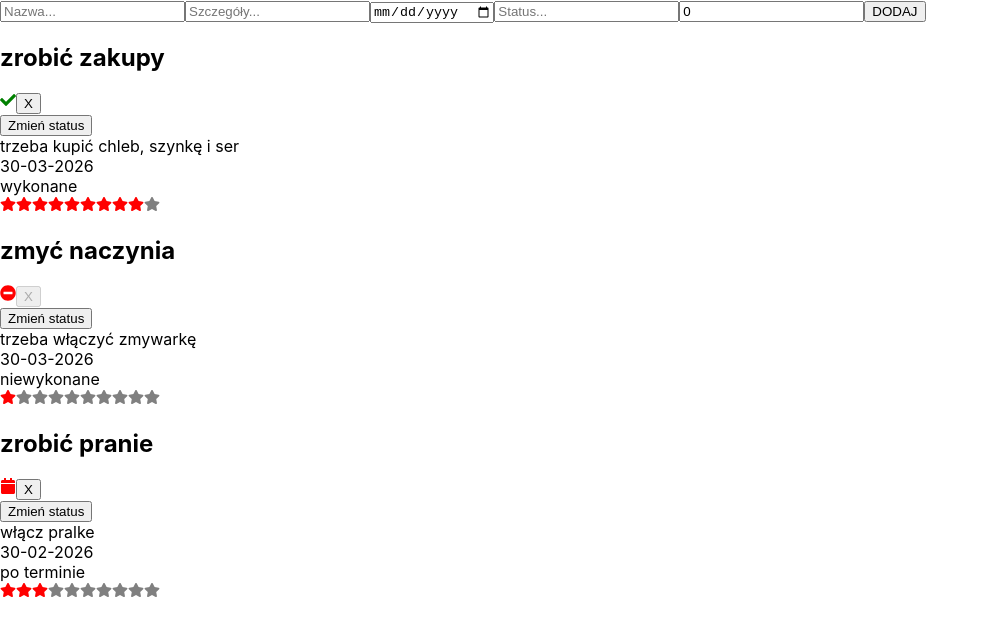
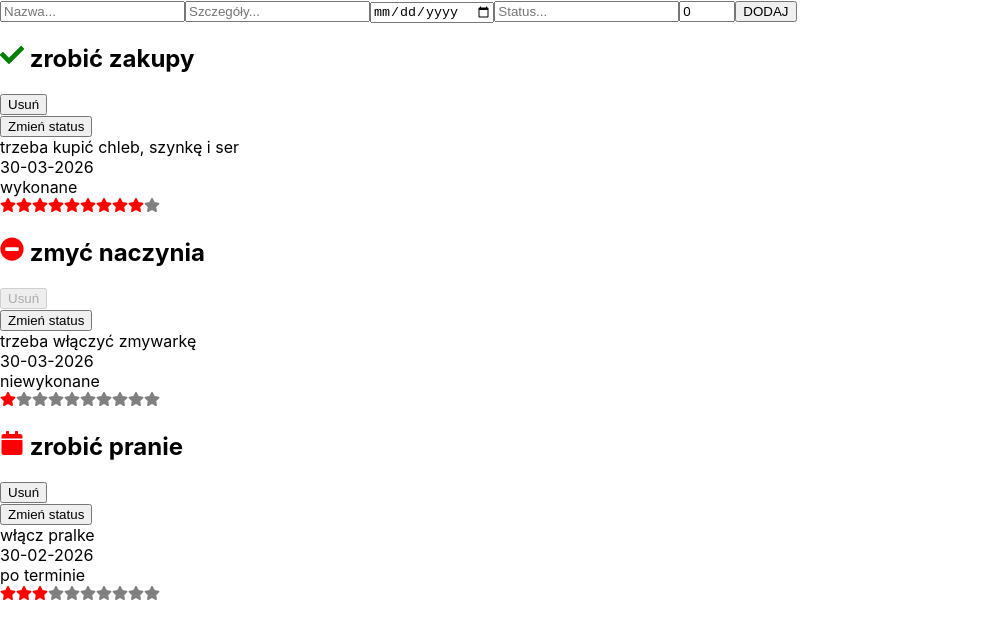
Before and after one commit to NiceNiceSwan/PAIM_lab1, a React (Create React App) app: page / in a window 1280 px wide. Shown: the top 638 px of the page, without its empty margins (0-989 px from the left). Built offline with nearby package versions, Linux system fonts and the light colour scheme.

Commit message:
poprawienie wyglądu ikony, maksymalne wartości dla ratingu

```diff
--- a/src/components/AddTaskForm/index.jsx
+++ b/src/components/AddTaskForm/index.jsx
@@ -29,7 +29,7 @@ export default function AddtaskForm () {
             <input {...detailProps} type="textarea" placeholder = "Szczegóły..." required />
             <input {...expiryProps} type="date" required />
             <input {...completionProps} type="text" placeholder = "Status..." required />
-            <input {...ratingProps} type="number" placeholder = "Trudność..." required />
+            <input {...ratingProps} type="number" placeholder = "Trudność..." min={0} max={10} required />
             <button>DODAJ</button>
         </form>
     )
--- a/src/components/Star/index.jsx
+++ b/src/components/Star/index.jsx
@@ -1,4 +1,3 @@
-import React from 'react';
 import {FaStar} from 'react-icons/fa';
 
 const Star = ({selected = false, onSelect = f => f}) => (
--- a/src/components/Task/index.jsx
+++ b/src/components/Task/index.jsx
@@ -9,9 +9,8 @@ export default function Task({id, title, details, expiry_date, completion, ratin
     const {rateTask, removeTask, setTaskCompletion} = useTasks();
 return (
     <section>
-        <h1>{title}</h1>
-        <TaskIcon completion = {completion} />
-        <button onClick={()=>removeTask(id)} disabled={completion !== "po terminie" && completion !== "wykonane"}>X</button><br/>
+        <h1><TaskIcon completion = {completion} /> {title}</h1>
+        <button onClick={()=>removeTask(id)} disabled={completion !== "po terminie" && completion !== "wykonane"}>Usuń</button><br/>
         <button onClick={()=>setTaskCompletion(id, completion)}>Zmień status</button><br/>
         {/* <div style={{height:50, backgroundTask:task}} /> */}
         {details}<br/>
```
